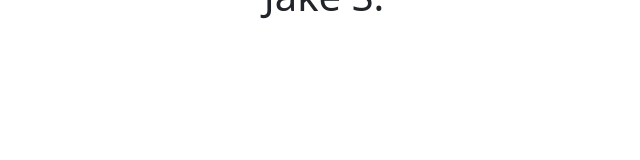
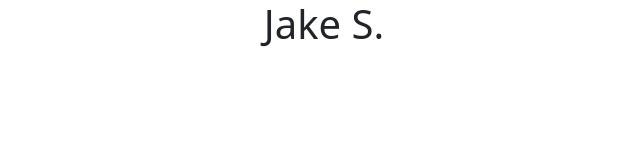
Before and after one commit to RG2N/BST, a plain HTML site: page index.html in a window 1280 px wide. Shown: the whole page, without its empty margins (316-956 px from the left). Drawn offline with nearby package versions, Linux system fonts and the light colour scheme.

Commit message:
Update index.html

```diff
--- a/index.html
+++ b/index.html
@@ -9,11 +9,13 @@
 <script src=""></script>
 <body>
 
-<div class="position-absolute top-10 start-50 translate-middle">
-  <h1>
-    Jake S.
-  </h1>
-</div>
+<center>
+ <div class="">
+   <h1>
+     Jake S.
+   </h1>
+ </div>
+</center>
 
 </body>
 </html>
```
